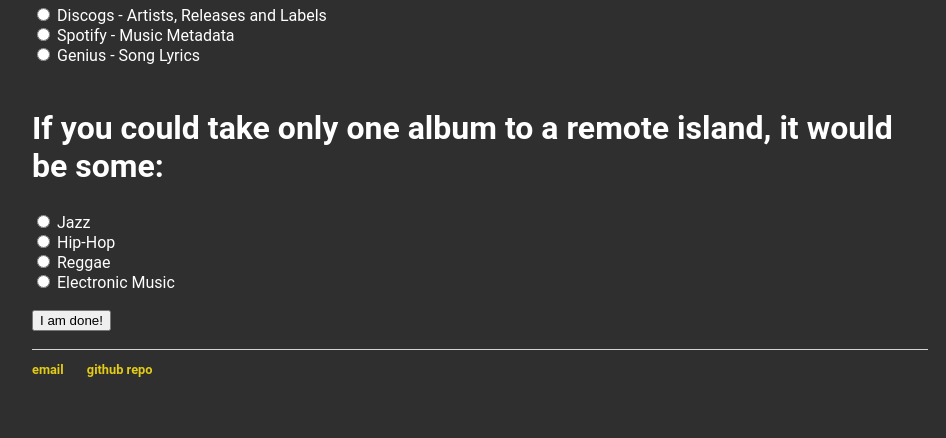
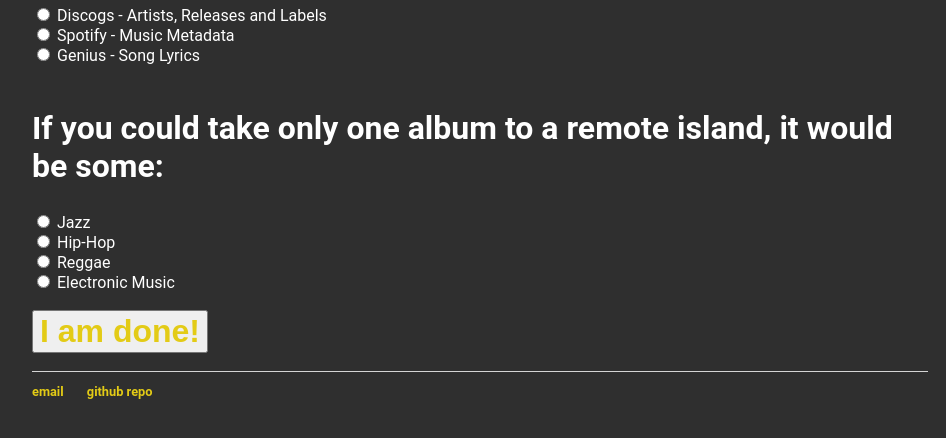
Before and after one commit to Jaromie/jaromie.github.io, a plain HTML site: page index.html in a window 1280 px wide. Shown: the part 354-792 px from the top of the page, without its empty margins (160-1106 px from the left). Drawn offline with Linux system fonts and the light colour scheme.

Commit message:
Update main.css

```diff
--- a/css/main.css
+++ b/css/main.css
@@ -51,3 +51,10 @@ ul.posts li {
     list-style: none;
     font-family:'Roboto', 'Helvetica', 'Arial', 'Sans-Serif';
 }
+input[type=submit] {
+   background: #ffffff,
+   font-family:'Roboto', 'Helvetica', 'Arial', 'Sans-Serif';
+   color: #e3cb16;
+   font-weight: bold;
+   font-size: 2em;
+}
```
